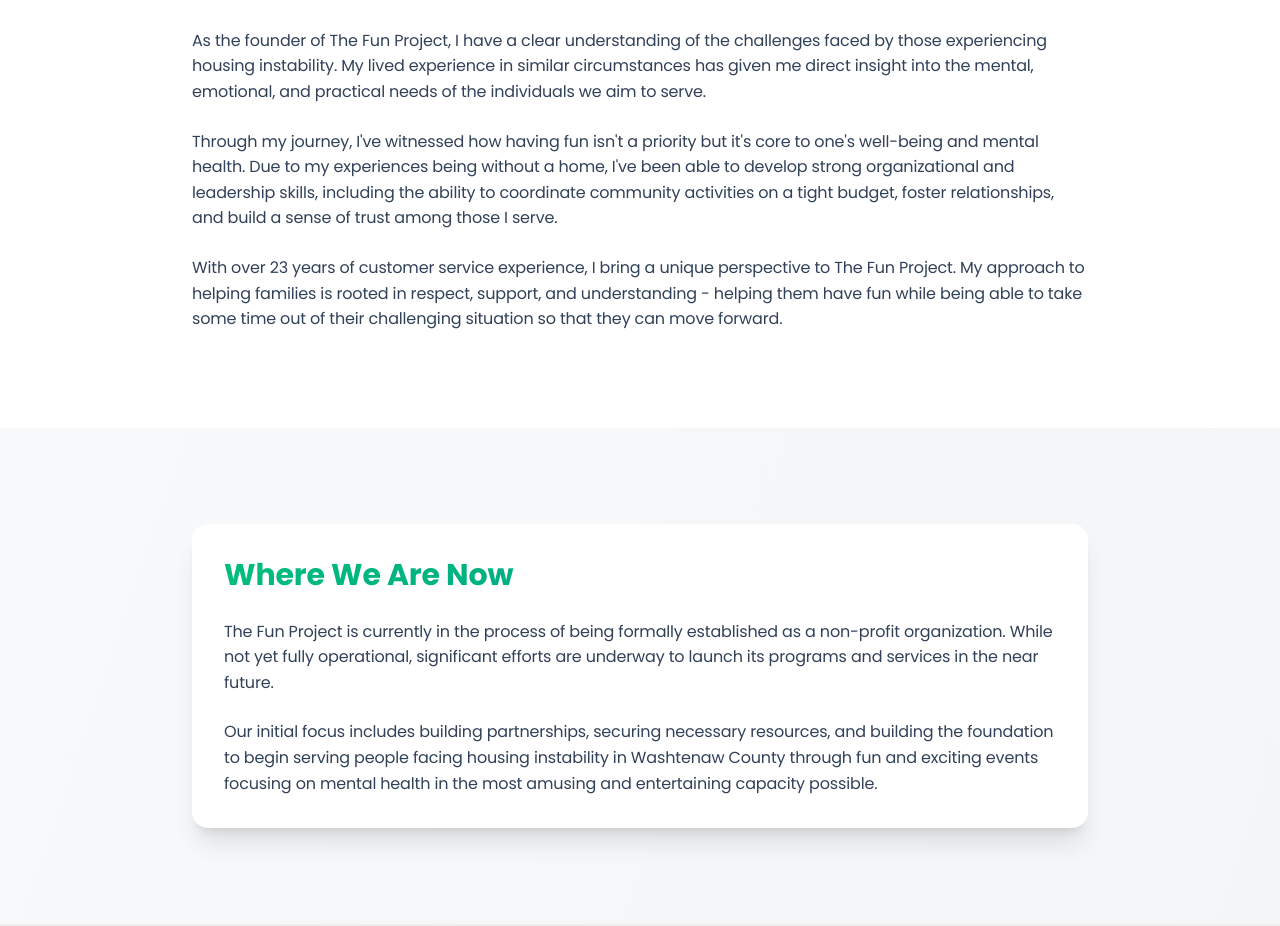
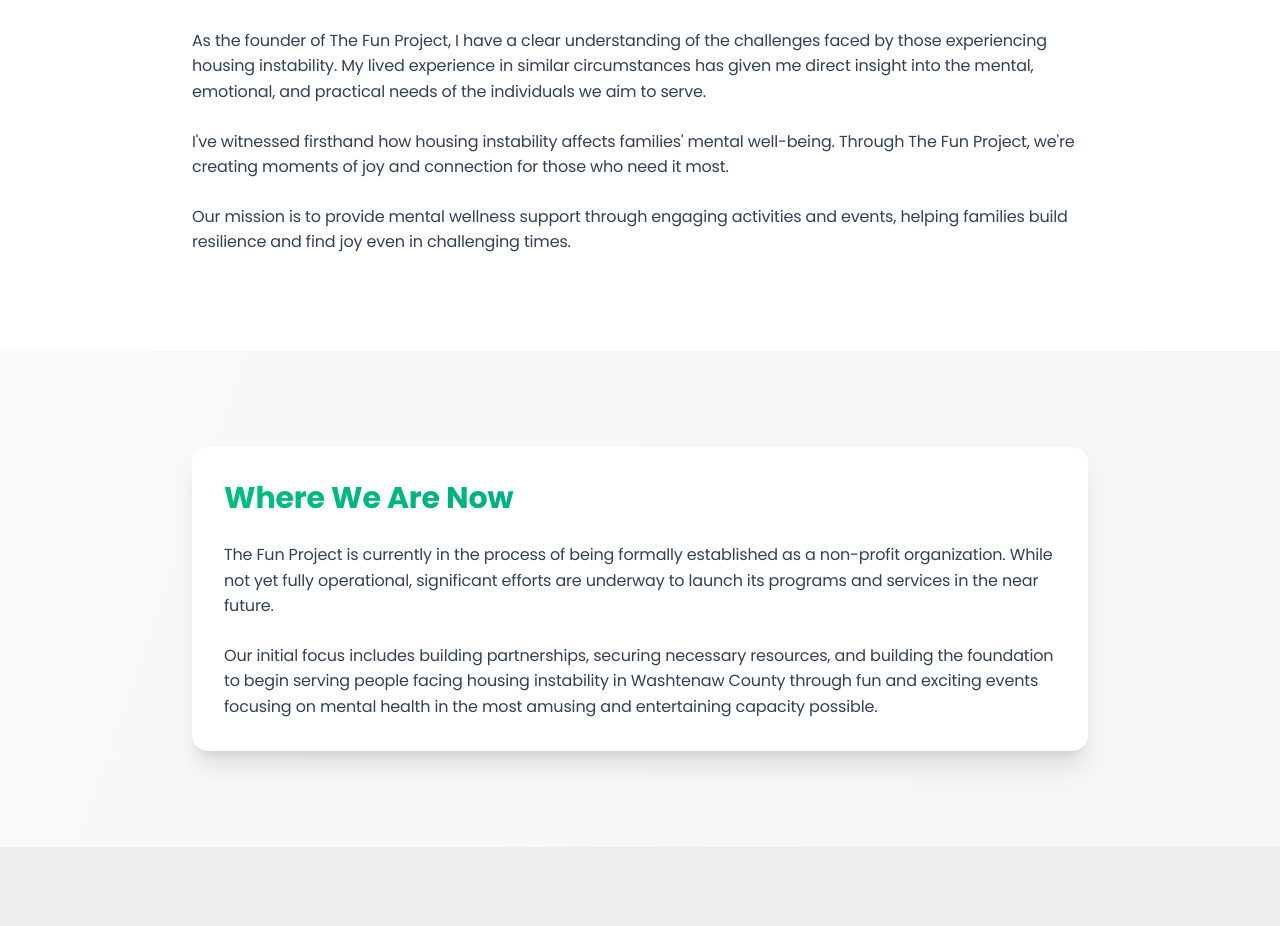
Before and after one commit to pascalniri/the-fun-project, a Next.js app: page /about in a window 1280 px wide. Shown: the part 1020-1946 px from the top of the page. Built offline with nearby package versions, Linux system fonts and the light colour scheme.

Commit message:
Fix linting errors: Replace unescaped entities and remove unused styles variable

```diff
--- a/src/app/about/page.tsx
+++ b/src/app/about/page.tsx
@@ -151,17 +151,10 @@
                   direct insight into the mental, emotional, and practical needs of the individuals we aim to serve.
                 </p>
                 <p className="text-slate-700 leading-relaxed mb-6">
-                  Through my journey, I've witnessed how having fun isn't a priority but it's core to one's
-                  well-being and mental health. Due to my experiences being without a home, I've been able to
-                  develop strong organizational and leadership skills, including the ability to coordinate
-                  community activities on a tight budget, foster relationships, and build a sense of trust among
-                  those I serve.
+                  I&apos;ve witnessed firsthand how housing instability affects families&apos; mental well-being. Through The Fun Project, we&apos;re creating moments of joy and connection for those who need it most.
                 </p>
                 <p className="text-slate-700 leading-relaxed">
-                  With over 23 years of customer service experience, I bring a unique perspective to The Fun Project.
-                  My approach to helping families is rooted in respect, support, and understanding - helping them
-                  have fun while being able to take some time out of their challenging situation so that they can
-                  move forward.
+                  Our mission is to provide mental wellness support through engaging activities and events, helping families build resilience and find joy even in challenging times.
                 </p>
               </div>
             </motion.div>
--- a/src/app/page.tsx
+++ b/src/app/page.tsx
@@ -28,16 +28,6 @@
     </div>
   );
 };
-
-const styles = `
-  @keyframes blink {
-    0%, 100% { opacity: 1; }
-    50% { opacity: 0; }
-  }
-  .animate-blink {
-    animation: blink 1s step-end infinite;
-  }
-`;
 
 const HomePage = () => {
   const [currentSlide, setCurrentSlide] = useState(0);
--- a/src/app/who-we-serve/page.tsx
+++ b/src/app/who-we-serve/page.tsx
@@ -235,9 +235,11 @@
             <h2 className="text-3xl font-bold mb-6 bg-gradient-to-r from-emerald-500 to-teal-600 bg-clip-text text-transparent">
               Growing Our Impact
             </h2>
-            <p className="text-lg text-slate-700 leading-relaxed mb-6">
-              While we're currently focused on serving Washtenaw County, our vision extends beyond our initial
-              service area. We're working to:
+            <p className="text-lg text-gray-700 mb-8">
+              We&apos;re committed to serving families in Washtenaw County who are experiencing housing instability. Our programs are designed to support both parents and children, helping them navigate challenging times while maintaining their mental well-being.
+            </p>
+            <p className="text-lg text-gray-700">
+              Through our community partnerships and dedicated volunteers, we&apos;re building a network of support that extends beyond our events, creating lasting connections and resources for those we serve.
             </p>
             <ul className="space-y-4">
               <li className="flex items-start space-x-3">
```
